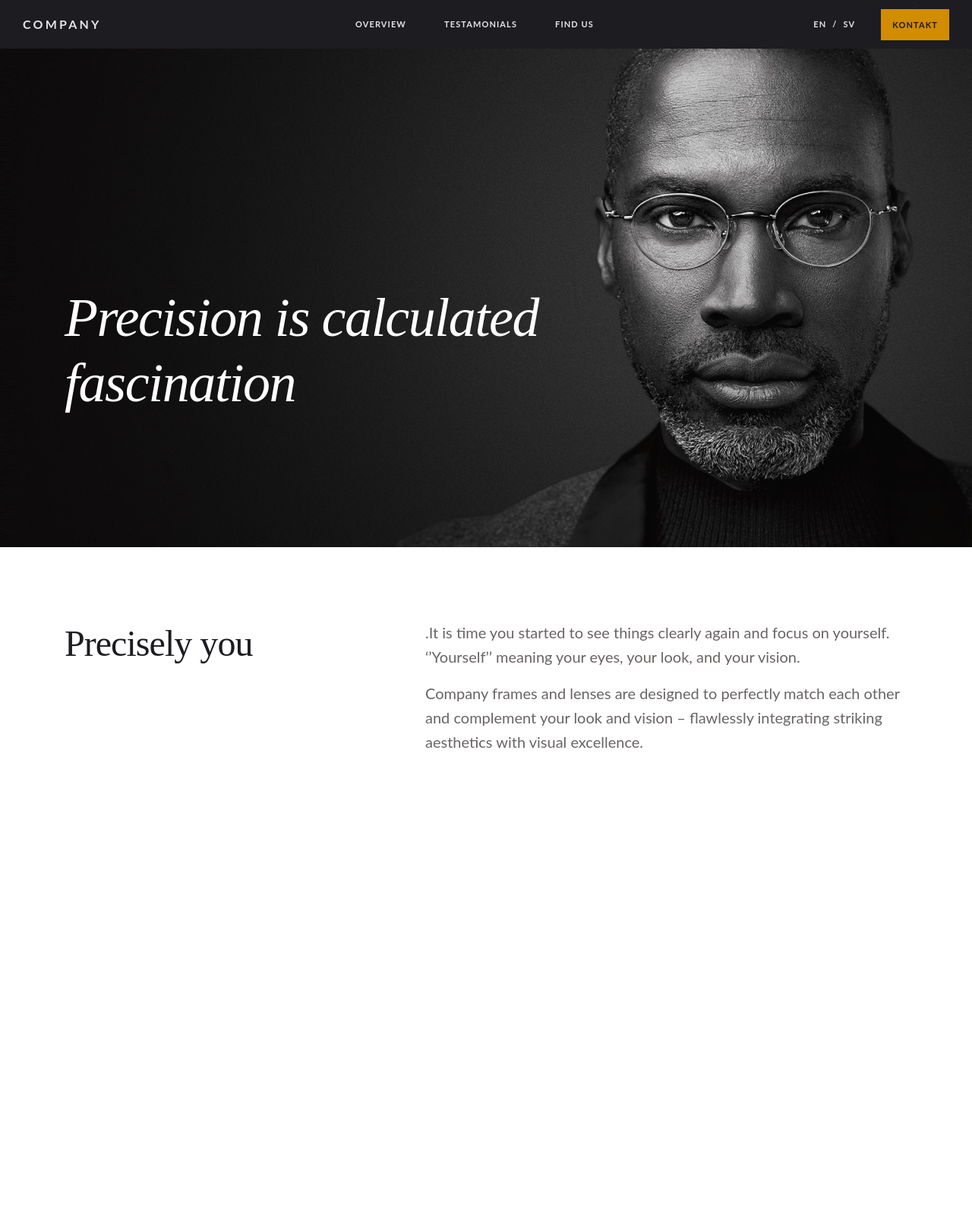
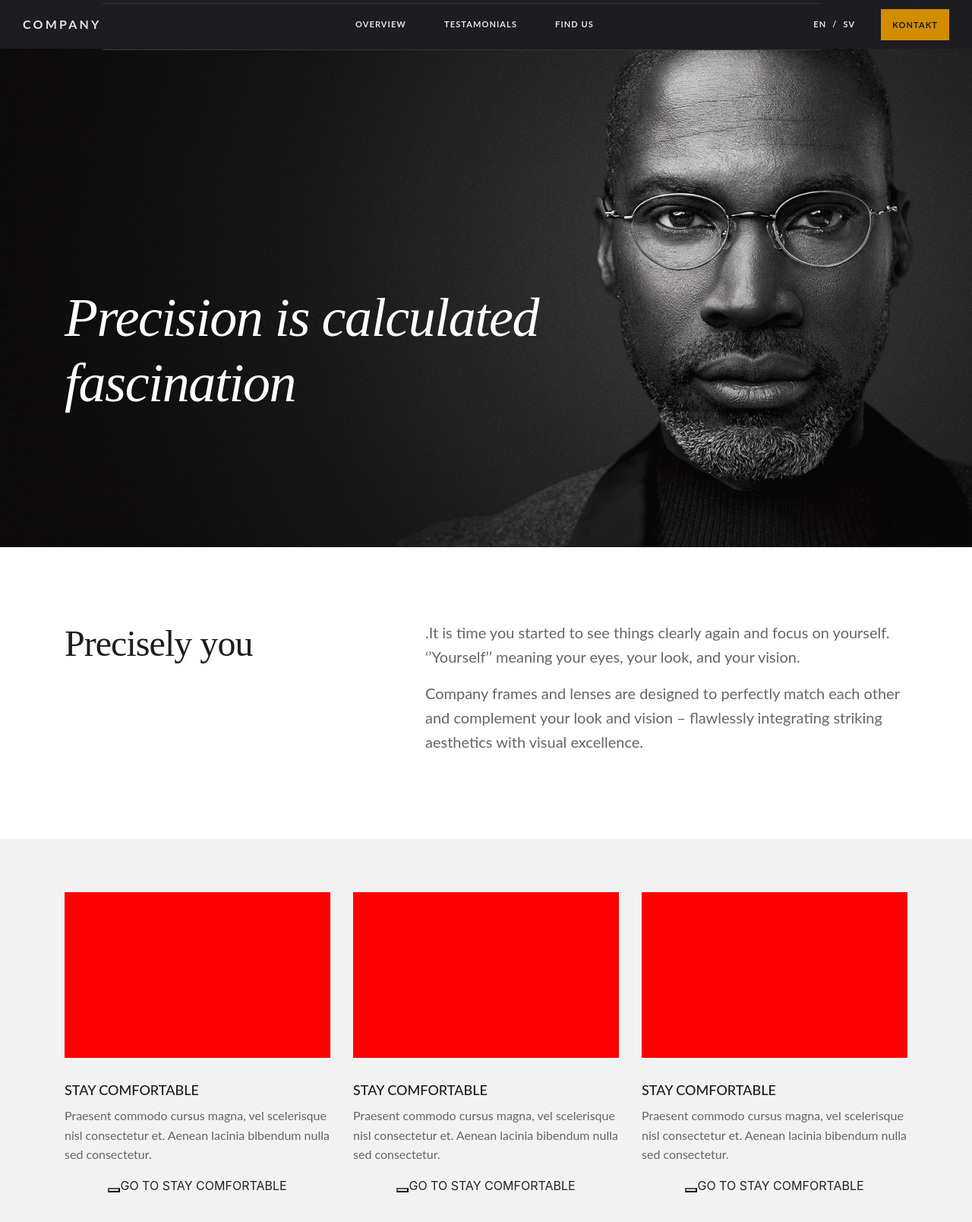
Before and after one commit to stefankarlberg/zooma, a React (Create React App) app: page / in a window 1280 px wide. Shown: the top 1608 px of the page at 76% size. Before the commit the page ends 1008 px from the top, so only its background shows below. Built offline with nearby package versions, Linux system fonts and the light colour scheme.

Commit message:
Adds section with list of posts

```diff
--- a/src/App.js
+++ b/src/App.js
@@ -4,6 +4,7 @@ import './App.css';
 import Menu from './components/nav.js'
 import Header from './components/header.js'
 import Intro from './components/intro.js'
+import Blog from './components/blog.js'
 
 function App() {
   return (
@@ -11,6 +12,7 @@ function App() {
       <Menu/>
       <Header/>
       <Intro/>
+      <Blog/>
 
       {/* <header className="App-header">
         <img src={logo} className="App-logo" alt="logo" />
--- /dev/null
+++ b/src/components/blog.js
@@ -0,0 +1,55 @@
+import React from 'react';
+import { Container, Row, Col } from 'reactstrap';
+
+const Blog = (props) => {
+  return (
+    <div className="blog-section">
+    <Container>
+
+
+
+
+      <Row className="section_top_padding">
+        <Col md="12" lg="4">
+          <div class="row mb-5">
+            <div class="col-md-6 col-lg-12">
+              <div className="blog-image w-md-50"></div>
+            </div>
+            <div class="col-md-6 col-lg-12">
+              <h3 className="blog">STAY COMFORTABLE</h3>
+              <p className="blog">Praesent commodo cursus magna, vel scelerisque nisl consectetur et. Aenean lacinia bibendum nulla sed consectetur.</p>
+              <button></button>GO TO STAY COMFORTABLE
+            </div>
+          </div>
+        </Col>
+        <Col md="12" lg="4">
+        <div class="row mb-5">
+            <div class="col-md-6 col-lg-12">
+              <div className="blog-image w-md-50"></div>
+            </div>
+            <div class="col-md-6 col-lg-12">
+              <h3 className="blog">STAY COMFORTABLE</h3>
+              <p className="blog">Praesent commodo cursus magna, vel scelerisque nisl consectetur et. Aenean lacinia bibendum nulla sed consectetur.</p>
+              <button></button>GO TO STAY COMFORTABLE
+            </div>
+          </div>
+        </Col>
+        <Col md="12" lg="4">
+        <div class="row mb-5">
+            <div class="col-md-6 col-lg-12">
+              <div className="blog-image w-md-50"></div>
+            </div>
+            <div class="col-md-6 col-lg-12">
+              <h3 className="blog">STAY COMFORTABLE</h3>
+              <p className="blog">Praesent commodo cursus magna, vel scelerisque nisl consectetur et. Aenean lacinia bibendum nulla sed consectetur.</p>
+              <button></button>GO TO STAY COMFORTABLE
+            </div>
+          </div>
+        </Col>
+      </Row>
+    </Container>
+    </div>
+  );
+}
+
+export default Blog;
--- a/src/components/intro.js
+++ b/src/components/intro.js
@@ -4,7 +4,7 @@ import { Container, Row, Col } from 'reactstrap';
 const Intro = (props) => {
   return (
     <Container>
-      <Row className="mt-md-5 pt-md-5">
+      <Row className="mt-md-5 pt-md-5 mb-5 pb-5">
         <Col lg="5">
           <h2 className="intro">Precisely you</h2>
         </Col>
--- a/src/index.css
+++ b/src/index.css
@@ -263,9 +263,46 @@ color: #6A6464;
 text-align:left;
 }
 
+/* Intro */
+
+.blog-image {
+  height:218px;
+ background:red;
+}
+
+/* BLOG */
+
+.blog-section {
+background: #F2F2F2;
+}
+
+h3.blog {
+font-family: Lato;
+font-style: normal;
+font-weight: 500;
+font-size: 18px;
+line-height: 140%;
+color: #1C1C21;
+text-align:left;
+margin-top:30px;
+}
+
+p.blog {
+font-family: Lato;
+font-style: normal;
+font-weight: normal;
+font-size: 16px;
+line-height: 160%;
+color: #6A6464;
+text-align:left;
+}
 
 
 
+
+
+
+/* Small screens*/
 @media screen and (max-width: 768px) {
   .nav-collapse {
     padding-top: 30px;
@@ -279,3 +316,51 @@ text-align:left;
     margin-top:-2px;
   }
 }
+
+/* Tablet*/
+@media screen and (max-width: 768px) {
+  /* .nav-collapse {
+    padding-top: 30px;
+    padding-bottom: 30px;
+    margin-left: -15px !important;
+    margin-right: -15px !important;
+    margin-bottom: -8px !important;
+    border-top:1px solid #ffffff1c !important;
+    border-bottom:1px solid #ffffff1c !important;
+    background-color: #1C1C21 !important;
+    margin-top:-2px;
+  } */
+}
+
+/* Small devices (landscape phones, 576px and up) */
+@media (min-width: 576px) {
+  .nav-collapse {
+    padding-top: 30px;
+    padding-bottom: 30px;
+    margin-left: -15px !important;
+    margin-right: -15px !important;
+    margin-bottom: -8px !important;
+    border-top:1px solid #ffffff1c !important;
+    border-bottom:1px solid #ffffff1c !important;
+    background-color: #1C1C21 !important;
+    margin-top:-2px;
+  }
+}
+
+/* Medium devices (tablets, 768px and up) */
+@media (min-width: 768px) {
+  .section_top_padding {
+    padding-top: 70px !important;
+  }
+
+ }
+
+/*  Large devices (desktops, 992px and up) */
+@media (min-width: 992px) { }
+
+/*  Extra large devices (large desktops, 1200px and up) */
+@media (min-width: 1200px) { }
+
+
+
+/* Extra spacing sizes*/
```
Also changed, not shown: public/blog.png (added).
